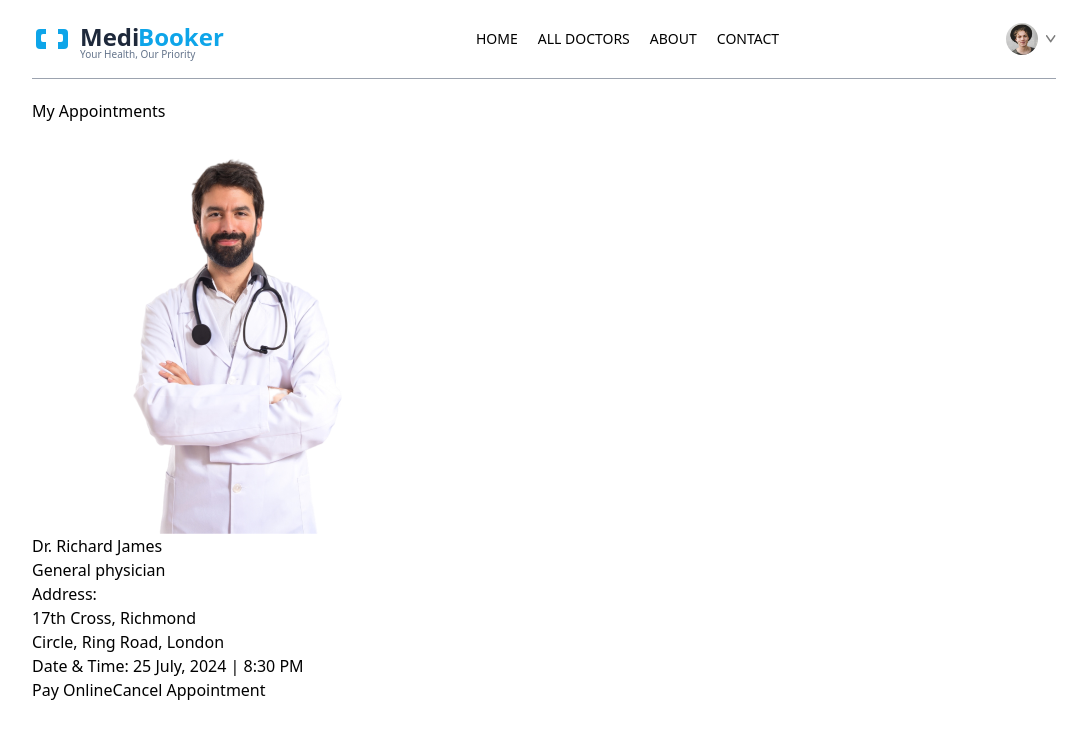
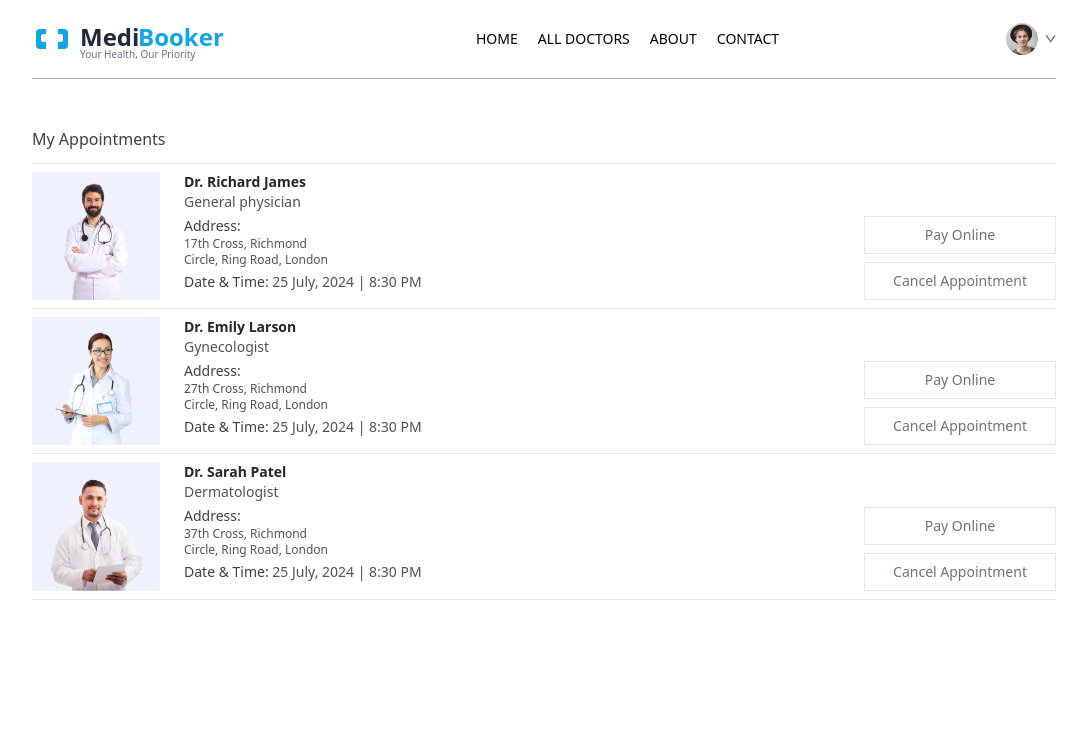
Before and after one commit to bnwah/MediBooker, a React (Vite) app: page /my-appointments in a window 1280 px wide. Shown: the top 750 px of the page, without its empty margins (96-1183 px from the left). Built offline with nearby package versions, Linux system fonts and the light colour scheme.

Commit message:
MyAppointments Page complete.

```diff
--- a/src/pages/MyAppointments.jsx
+++ b/src/pages/MyAppointments.jsx
@@ -9,25 +9,25 @@
 
   return (
     <div>
-        <p>My Appointments</p>
+        <p className='pb-3 mt-12 font-medium text-zinc-700 border-b'>My Appointments</p>
         <div>
-          {doctors.slice(0, 2).map((item, index) => (
-            <div key={index}>
+          {doctors.slice(0, 3).map((item, index) => (
+            <div className='grid grid-cols-[1fr_2fr] gap-4 sm:flex sm:gap-6 py-2 border-b' key={index}>
               <div>
-                <img src={item.image} alt="" />
+                <img className='w-32 bg-indigo-50' src={item.image} alt="" />
               </div>
-              <div>
-                <p>{item.name}</p>
+              <div className='flex-1 text-sm text-zinc-600'>
+                <p className='text-neutral-800 font-semibold'>{item.name}</p>
                 <p>{item.speciality}</p>
-                <p>Address:</p>
-                <p>{item.address.line1}</p>
-                <p>{item.address.line2}</p>
-                <p><span>Date & Time:</span> 25 July, 2024 | 8:30 PM</p>
+                <p className='text-zinc-700 font-medium mt-1'>Address:</p>
+                <p className='text-xs'>{item.address.line1}</p>
+                <p className='text-xs'>{item.address.line2}</p>
+                <p className='text-sm mt-1'><span className='text-sm text-neutral-700 font-medium'>Date & Time:</span> 25 July, 2024 | 8:30 PM</p>
               </div>
               <div></div>
-              <div>
-                <button>Pay Online</button>
-                <button>Cancel Appointment</button>
+              <div className='flex flex-col gap-2 justify-end'>
+                <button className='text-sm text-stone-500 text-center sm:min-w-48 py-2 border hover:bg-primary hover:text-white transition-all duration-300'>Pay Online</button>
+                <button className='text-sm text-stone-500 text-center sm:min-w-48 py-2 border hover:bg-red-600 hover:text-white transition-all duration-300'>Cancel Appointment</button>
               </div>
             </div>
           ))}
```
